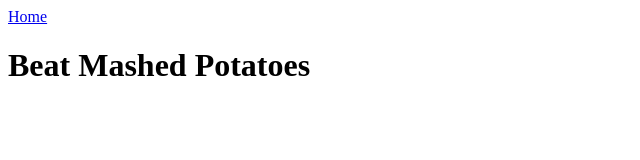
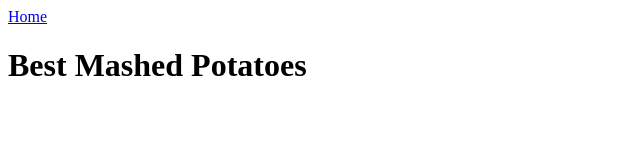
Before and after one commit to smorogiannis/odin-recipes, a plain HTML site: page recipes/best_mashed_potatoes.html in a window 1280 px wide. Shown: the full height of the page, 0-640 px from the left. Drawn offline with Linux system fonts and the light colour scheme.

Commit message:
Fix typo on mash potatoes recipe
Fix the typo on mashed potatoes recipe from beat to best.
Fix it everywhere. In home page in html name and inside the page itself.

```diff
--- a/recipes/beat_mashed_potatoes.html
+++ b/recipes/best_mashed_potatoes.html
@@ -3,10 +3,10 @@
 <head>
     <meta charset="UTF-8">
     <meta name="viewport" content="width=device-width, initial-scale=1.0">
-    <title>Recipe: Beat Mashed Potatoes</title>
+    <title>Recipe: Best Mashed Potatoes</title>
 </head>
 <body>
     <a href="../index.html">Home</a>
-    <h1>Beat Mashed Potatoes</h1>
+    <h1>Best Mashed Potatoes</h1>
 </body>
 </html>
```
